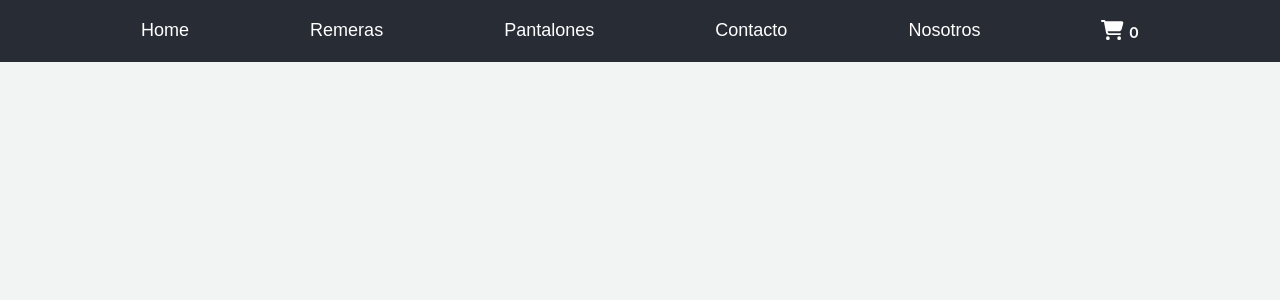
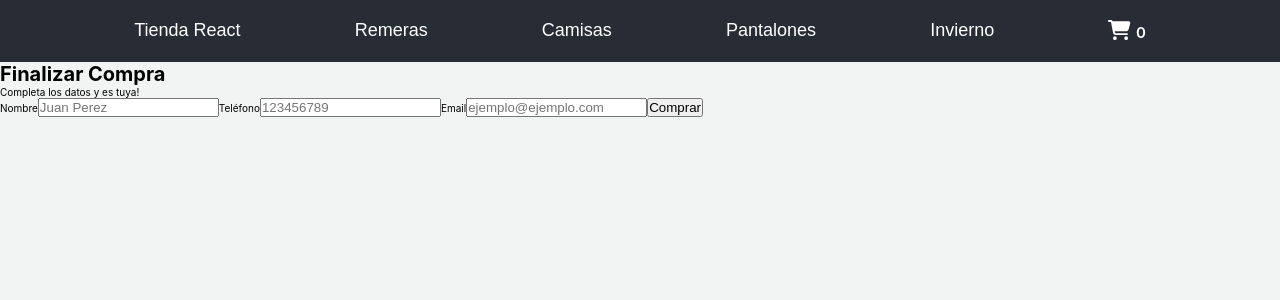
Before and after one commit to jfranrojas/react-app, a React (Create React App) app: page /checkout in a window 1280 px wide. Shown: the top 300 px of the page. Built offline with nearby package versions, Linux system fonts and the light colour scheme.

Commit message:
Arreglando checkout

```diff
--- a/src/App.js
+++ b/src/App.js
@@ -3,6 +3,7 @@ import {BrowserRouter, Routes, Route} from "react-router-dom";
 import NavBar from './components/NavBar/NavBar'
 import ItemListContainer from './components/ItemListContainer/ItemListContainer';
 import ItemDetailContainer from './components/ItemDetailContainer/ItemDetailContainer';
+import Checkout from './components/Checkout/Checkout';
 import { CartProvider } from './store/CartContext';
 import Cart from './components/Cart/Cart';
 
@@ -19,6 +20,7 @@ function App() {
             <Route path='detalle/:id' element={<ItemDetailContainer/>} />
             <Route path='categoria/:idCategory' element={<ItemListContainer/>} />
             <Route path='cart' element={<Cart/>} />
+            <Route path='checkout' element={<Checkout/>} />
           </Routes>
         </CartProvider>
       </BrowserRouter>
--- a/src/components/CartWidget/CartWidget.css
+++ b/src/components/CartWidget/CartWidget.css
@@ -1,5 +1,5 @@
 .cartWidget:hover{
-    color: var(--main-color);
+    color: #AED6F1  ;
 }
 .cartWidget{
     font-size: 2rem;
--- a/src/components/Checkout/Checkout.jsx
+++ b/src/components/Checkout/Checkout.jsx
@@ -1,15 +1,15 @@
 import React, { useState } from 'react'
 import { collection, addDoc } from "firebase/firestore";
-import { cartContext } from '../../store/cartContext';
+import { CartContext } from '../../store/CartContext';
 import { useContext } from 'react';
 import { Link } from 'react-router-dom'
 import { FontAwesomeIcon } from '@fortawesome/react-fontawesome'
 import { faCircleCheck } from '@fortawesome/free-solid-svg-icons'
 import database from "../../services/firebase";
-import "./Checkout.css"
+
 
 function Checkout() {
-    const { cart, totalPrice, clearCart } = useContext(cartContext)
+    const { cart, precioTotal, vaciarCarrito } = useContext(CartContext)
     const [userBuyer, setUserBuyer] = useState({
         name: "",
         phone: "",
@@ -22,7 +22,7 @@ function Checkout() {
     const purchaseOrder = {
         buyer: { ...userBuyer },
         items: [...cart],
-        total: totalPrice(),
+        total: precioTotal(),
         date: new Date(),
     };
     async function handleSubmit(e) {
@@ -30,7 +30,7 @@ function Checkout() {
         const collectionRef = collection(database, "ordenes");
         const ordenes = await addDoc(collectionRef, purchaseOrder);
         setOrderFirebase({ id: ordenes.id, complete: true });
-        clearCart()
+        vaciarCarrito()
     }
     function inputChangeHandler(e) {
         const input = e.target;
@@ -46,7 +46,7 @@ function Checkout() {
                 <div className='thankYouContainer'>
                     <FontAwesomeIcon className="checkIcon" icon={faCircleCheck} />
                     <h1 className='titleThankYou'>Compra exitosa!</h1>
-                    <h2 className='subtitleThankYou'>Gracias por confiar en Sublime {userBuyer.name}</h2>
+                    <h2 className='subtitleThankYou'>Gracias por confiar en TiendaJS {userBuyer.name}</h2>
                     <h3 className='detailCheckOut'>En instante recibirá el detalle de su pedido en la siguiente dirección: {userBuyer.email}</h3>
                     <h3 className='detailCheckOut'>El id de seguimiento de tu compra es: {orderFirebase.id}</h3>
                     <Link to={"/"}> <button className='buttonThankYou'>Seguir Comprando</button></Link>
@@ -74,3 +74,5 @@ function Checkout() {
         )
     }
 }
+
+export default Checkout
--- a/src/components/ItemDetail/ItemDetail.jsx
+++ b/src/components/ItemDetail/ItemDetail.jsx
@@ -25,7 +25,7 @@ function ItemDetail({ data }) {
                             <ItemCount stock={totalStock(data)} min={1} onAdd={onAdd}/> :
                             <>
                             <ItemCount stock={totalStock(data)} min={1} onAdd={onAdd}/>
-                            <Link  className="showCart" to={"/cart"}>Ver Carrito</Link>
+                            <Link  className="" to={"/cart"}>Ver Carrito</Link>
                             </>
                             }
                         <p className='detailStock'>Stock disponible: {totalStock(data)}</p>
--- a/src/components/NavBar/NavBar.jsx
+++ b/src/components/NavBar/NavBar.jsx
@@ -7,11 +7,11 @@ function NavBar() {
     <header className='header'>
       <nav className='header-nav'>
         <ul className='nav-ul'>
-          <NavLink to={"/"} className='ul-li'><li>Home</li></NavLink>
+          <NavLink to={"/"} className='ul-li'><li>Tienda React</li></NavLink>
           <NavLink to={`categoria/Remeras`} className='ul-li'><li>Remeras</li></NavLink>
+          <NavLink to={"/categoria/camisas"} className='ul-li'><li>Camisas</li></NavLink>
           <NavLink to={`categoria/Pantalones`} className='ul-li'><li>Pantalones</li></NavLink>
-          <NavLink to={"/"} className='ul-li'><li>Contacto</li></NavLink>
-          <NavLink to={"/"} className='ul-li'><li>Nosotros</li></NavLink>
+          <NavLink to={"/categoria/invierno"} className='ul-li'><li>Invierno</li></NavLink>
           <CartWidget />
         </ul>
       </nav>
--- a/src/store/CartContext.jsx
+++ b/src/store/CartContext.jsx
@@ -31,7 +31,7 @@ export function CartProvider({ children }) {
             //Si no existe pushearlo al carrito
             else {
                 data.stock -= cantidad;
-                copyCart.push({...data, cantidad});
+                copyCart.push({ ...data, cantidad});
                 Swal.fire({
                     position: 'top',
                     icon: 'success',
@@ -110,8 +110,12 @@ export function CartProvider({ children }) {
             setCart(copyCart)
         }
     }
+    function vaciarCarrito(){
+        copyCart = []
+        setCart(copyCart)
+    }
     return (
-        <CartContext.Provider value={{ cart, addToCart, removeItem, removeAll, totalCantidad, precioTotal, totalStock, sumarItemCarrito, restarItemCarrito }}>
+        <CartContext.Provider value={{ cart, addToCart, removeItem, removeAll, totalCantidad, precioTotal, totalStock, sumarItemCarrito, restarItemCarrito, vaciarCarrito }}>
             {children}
         </CartContext.Provider>
     );
```
